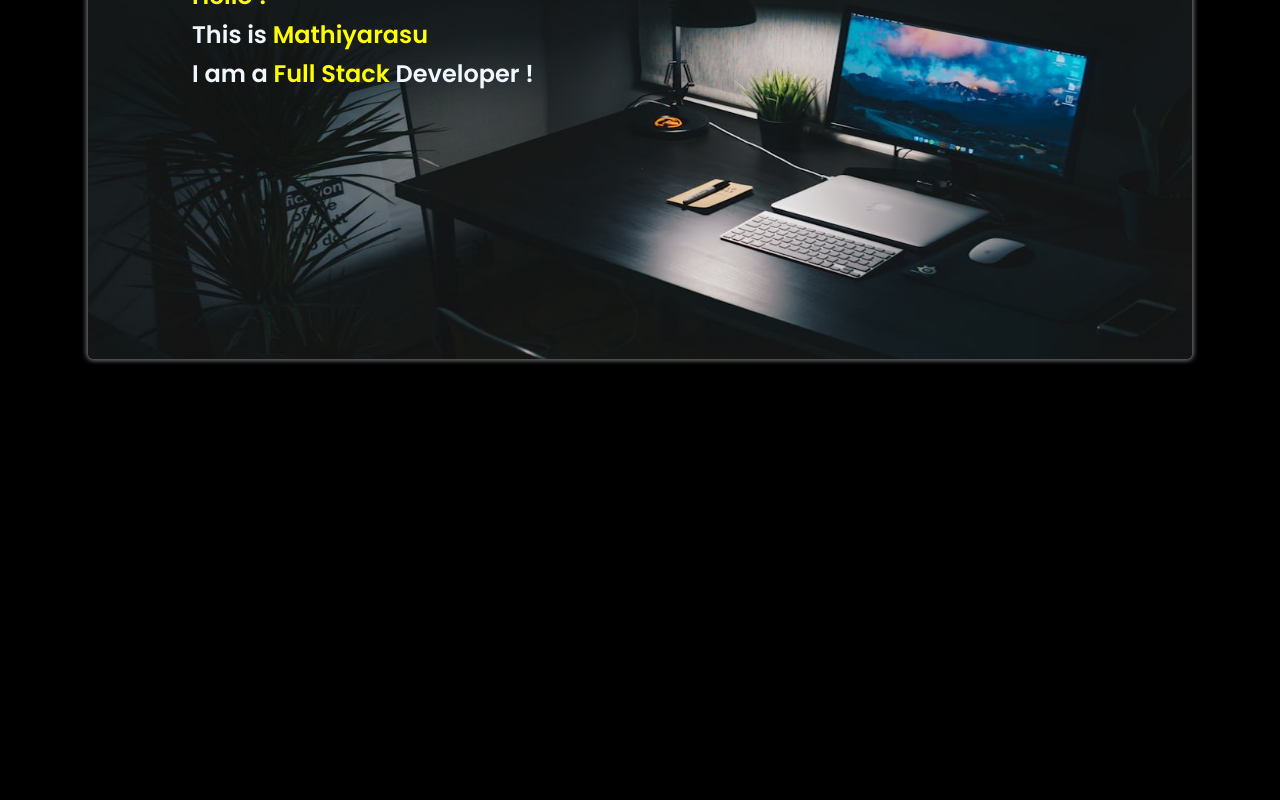
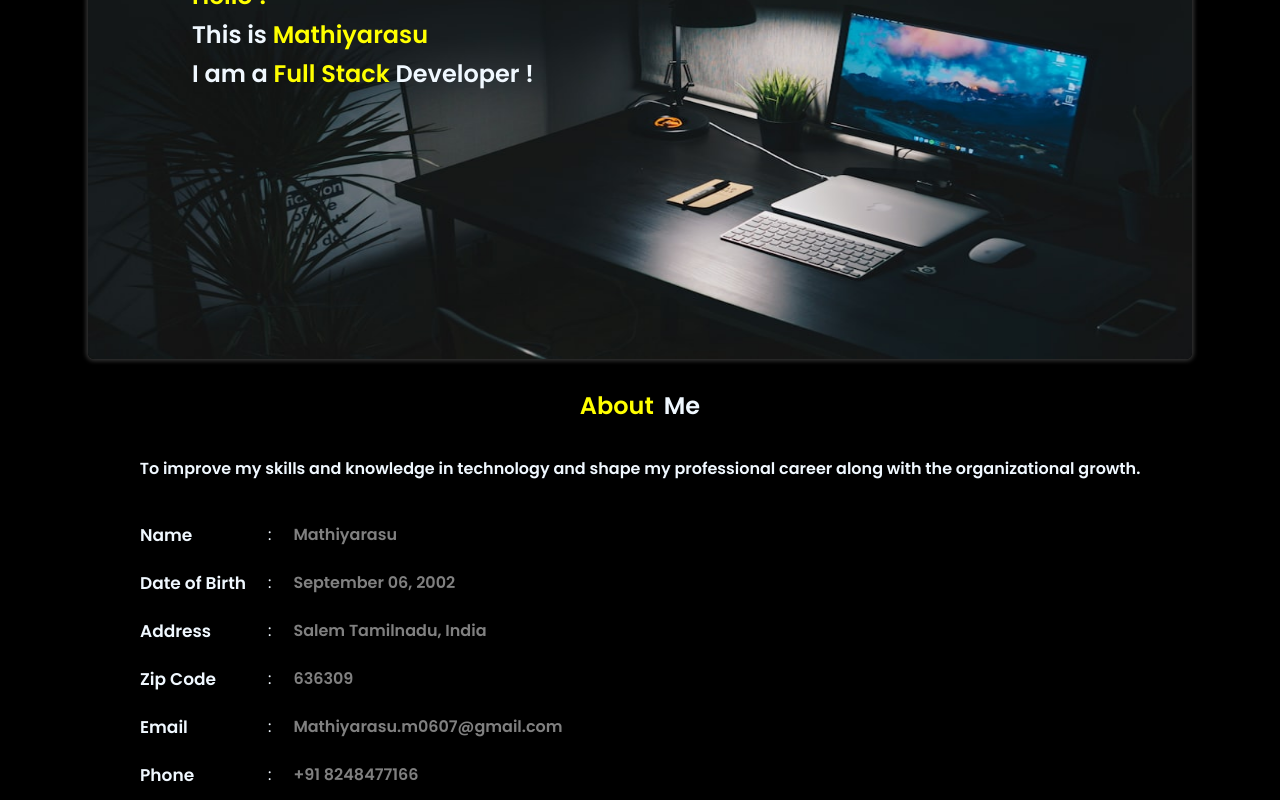
Before and after one commit to 0607mathi/MathiPortfolio, a React (Vite) app: page / in a window 1280 px wide. Shown: the part 314-1114 px from the top of the page. Before the commit the page ends 800 px from the top, so only its background shows below. Built offline with nearby package versions, Linux system fonts and the light colour scheme.

Commit message:
upto "about me" section development coplected

```diff
--- a/src/App.jsx
+++ b/src/App.jsx
@@ -1,4 +1,5 @@
 import './App.css'
+import About from './PortfolioComponents/About'
 import Banner from './PortfolioComponents/Banner'
 import NavBar from './PortfolioComponents/NavBar'
 function App() {
@@ -7,6 +8,7 @@ function App() {
       <div className='container-portfoio'>
         <NavBar/>
         <Banner/>
+        <About/>
       </div>
     </>
   )
--- /dev/null
+++ b/src/PortfolioComponents/About.jsx
@@ -0,0 +1,39 @@
+import React from 'react'
+import '../Stylesheets/About.css'
+const About = () => {
+  return (
+    <div className='About-container'>
+
+            <div className="header"><span className='yellow'>About</span>Me</div>
+            <p className='about-quote'>To improve my skills and knowledge in technology and shape my professional career along with the organizational growth.</p>
+            <table className=''>
+                    <tr className=''>
+                        <td className='title '>Name</td> <td className=''>:</td>
+                        <td className='answer '>Mathiyarasu</td>
+                    </tr>
+                    <tr className=''>
+                        <td className='title '>Date of Birth</td><td>:</td>
+                        <td className='answer '>September 06, 2002</td>
+                    </tr>
+                    <tr className=''>
+                        <td className='title '>Address</td><td>:</td>
+                        <td className='answer '>Salem Tamilnadu, India</td>
+                    </tr>
+                    <tr className=''>
+                        <td className='title '>Zip Code</td><td>:</td>
+                        <td className='answer '>636309</td>
+                    </tr>
+                    <tr className=''>
+                        <td className='title '>Email</td><td>:</td>
+                        <td className='answer '>Mathiyarasu.m0607@gmail.com</td>
+                    </tr>
+                    <tr className=''>
+                        <td className='title '>Phone</td><td>:</td>
+                        <td className='answer '>+91 8248477166</td>
+                    </tr>
+            </table>
+        </div>
+  )
+}
+
+export default About
--- a/src/PortfolioComponents/NavBar.jsx
+++ b/src/PortfolioComponents/NavBar.jsx
@@ -7,12 +7,15 @@ import { AiOutlineThunderbolt } from "react-icons/ai";
 import { CiServer } from "react-icons/ci";
 import { IoCallOutline } from "react-icons/io5";
 import { TiThMenu } from "react-icons/ti";
-import DropdownNav from './DropdownNav';
+// import DropdownNav from './DropdownNav';
+
+
+
 const NavBar = () => {
 
   const [dropdownOnOff,setDropdownOnOff]=useState(false);
   return (
-    <>
+    <div className='nav-bar'>
       <div className='Navbar-container'>
         {/* nav-bar section */}
         <div className='name'>
@@ -28,8 +31,16 @@ const NavBar = () => {
         </div>
         <div className='menu-button' onClick={()=>{setDropdownOnOff(prevState => !prevState)}}><TiThMenu className='menu-icon'/></div>
       </div>
-      {dropdownOnOff==(true)?<DropdownNav/>:""}
-    </>
+      {dropdownOnOff==true?<div className="dropdown" data-aos="fade-down">
+        <a href="#"><BiHomeAlt2 className='icons'/><span className='menu-items'>Home</span></a>
+        <a href="#"><PiUserListBold className='icons'/><span className='menu-items'>About</span></a>
+        <a href="#"><CgNotes className='icons'/><span className='menu-items'>Resume</span></a>
+        <a href="#"><AiOutlineThunderbolt className='icons'/><span className='menu-items'>Skills</span></a>
+        <a href="#"><CiServer className='icons'/><span className='menu-items'>Project</span></a>
+        <a href="#"><IoCallOutline className='icons'/><span className='menu-items'>Contact</span></a>
+      </div>:""}
+
+    </div>
   )
 }
 
--- /dev/null
+++ b/src/Stylesheets/About.css
@@ -0,0 +1,67 @@
+.About-container{
+    width: 100%;
+    display: flex;
+    flex-direction: column;
+    justify-content: center;
+    align-items: center;
+}
+
+
+.about-quote{
+    font-size: 13px;
+    text-align: center;
+    padding: 1% 2%;
+    font-weight: 600;
+}
+
+.title{
+    font-weight:600;
+    font-size: 13px;
+}
+
+.answer{
+    font-size: 12px;
+    color: gray;
+    font-weight: 600;
+}
+
+td{
+    padding: 5px;
+}
+
+.header{
+    margin-top:1%;
+    display: flex;
+    align-items: center;
+    justify-content: center;
+    gap: 10px;
+    font-weight: 600;
+    font-size: 24px;
+    border: 4px solid transparent;
+    padding: 0px 3px;
+    cursor: pointer;
+}
+
+.header:hover{
+    border-bottom:4px solid yellow;
+}
+
+@media (min-width: 426px) and (max-width: 2560px) {
+    table{
+        align-self: flex-start;
+        margin-left: 10%;
+    }
+    .title{
+        font-size: 17px;
+    }
+    .answer{
+        font-size: 16px;
+    }
+    .about-quote{
+        width: 80%;
+        font-size: 16px;
+    }
+    td{
+        padding: 10px;
+    }
+}
--- a/src/Stylesheets/NavBar.css
+++ b/src/Stylesheets/NavBar.css
@@ -1,6 +1,12 @@
 
 .br{
     border: 1px solid white;
+}
+
+.nav-bar{
+    position: sticky;
+    top:0;
+    z-index: 1;
 }
 
 .Navbar-container{
@@ -11,6 +17,7 @@
     font-family: "Poppins", sans-serif;
     font-weight: 600;
     font-style: normal;
+
 }
 
 .name{
@@ -85,3 +92,54 @@
     }
 
   }
+
+.dropdown{
+    display: flex;
+    flex-direction: column;
+    justify-content: center;
+    align-items:center;
+    gap: 15px;
+    padding: 1% 1% 2% 0;
+    backdrop-filter: blur(4px);
+    border-radius: 7px;
+    position: absolute;
+    width: 99%;
+
+}
+
+.dropdown>a{
+    color: white;
+    text-decoration: none;
+    display: flex;
+    align-items:center;
+    gap: 5px;
+    font-size: 18px;
+    width:105px;
+}
+
+.dropdown>a>.icons{
+    font-size:25px;
+    color: yellow;
+}
+
+.dropdown>a>.menu-items{
+    border: 3px solid transparent;
+    font-weight: 500;
+}
+
+.dropdown>a>.menu-items:hover{
+    border-bottom: 3px solid yellow;
+    border-radius: 1px;
+}
+
+.dropdown{
+    display: none;
+}
+
+@media (min-width: 50px) and (max-width: 978px) {
+    .dropdown{
+        display:flex;
+    }
+}
+
+/* dropdown Animation */
--- a/src/Stylesheets/banner.css
+++ b/src/Stylesheets/banner.css
@@ -10,7 +10,7 @@
 img{
     width: 100%;
     border-radius: 6px;
-    box-shadow: 0px 0px 4px 2px rgba(255, 255, 255, 0.405);
+    box-shadow: 0px 0px 4px 2px rgba(255, 255, 255, 0.205);
 }
 
 .text-content{
--- a/src/index.css
+++ b/src/index.css
@@ -12,3 +12,6 @@ body,html{
 .br{
     border: 1px solid white;
 }
+.yellow{
+    color: yellow;
+}
```
